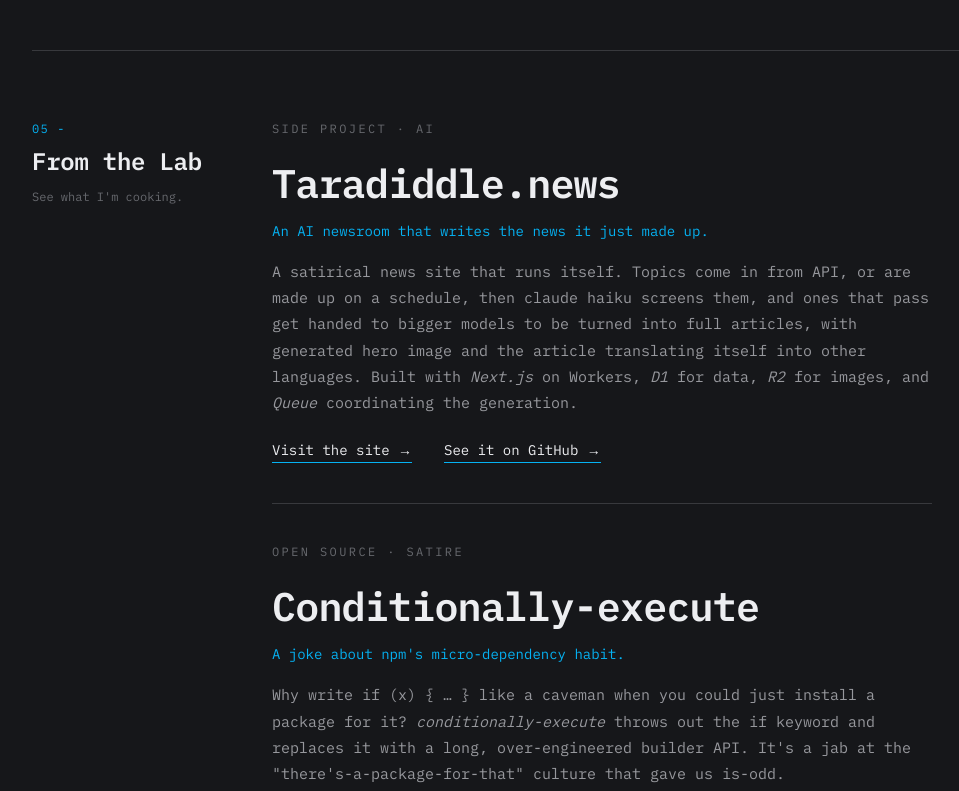
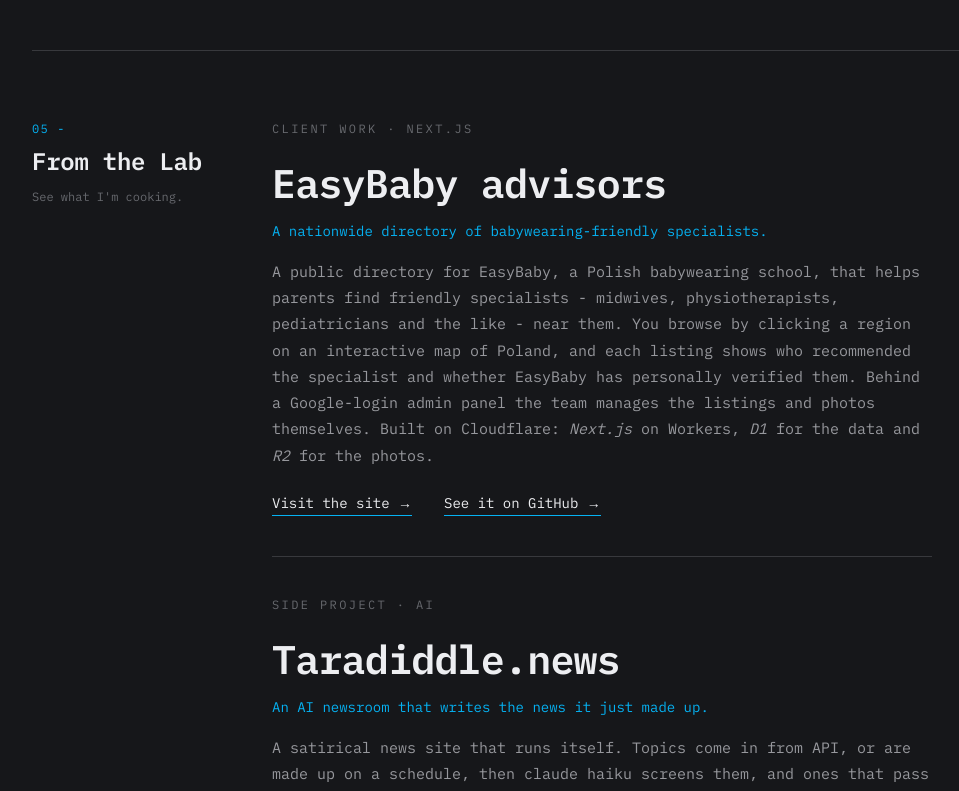
Before and after one commit to bopke/bopke.dev, a Next.js app: page / in a window 1280 px wide. Shown: the part 4540-5331 px from the top of the page, without its empty margins (108-1067 px from the left). Built offline with nearby package versions, Linux system fonts and the light colour scheme.

Commit message:
Add Easybaby Advisors

```diff
--- a/app/content.tsx
+++ b/app/content.tsx
@@ -134,6 +134,27 @@
 
 export const projects: Project[] = [
   {
+    tag: "Client work · Next.js",
+    name: "EasyBaby advisors",
+    lead: "A nationwide directory of babywearing-friendly specialists.",
+    body: (
+      <>
+        A public directory for EasyBaby, a Polish babywearing school, that helps
+        parents find friendly specialists - midwives, physiotherapists,
+        pediatricians and the like - near them. You browse by clicking a
+        region on an interactive map of Poland, and each listing shows who
+        recommended the specialist and whether EasyBaby has personally verified
+        them. Behind a Google-login admin panel the team manages the listings and
+        photos themselves. Built on Cloudflare: <em>Next.js</em> on Workers,{" "}
+        <em>D1</em> for the data and <em>R2</em> for the photos.
+      </>
+    ),
+    links: [
+      { href: "https://specjalisci.easybaby.pl", label: "Visit the site →" },
+      { href: "https://github.com/bopke/Easybaby-advisors", label: "See it on GitHub →" },
+    ],
+  },
+  {
     tag: "Side project · AI",
     name: "Taradiddle.news",
     lead: "An AI newsroom that writes the news it just made up.",
```
